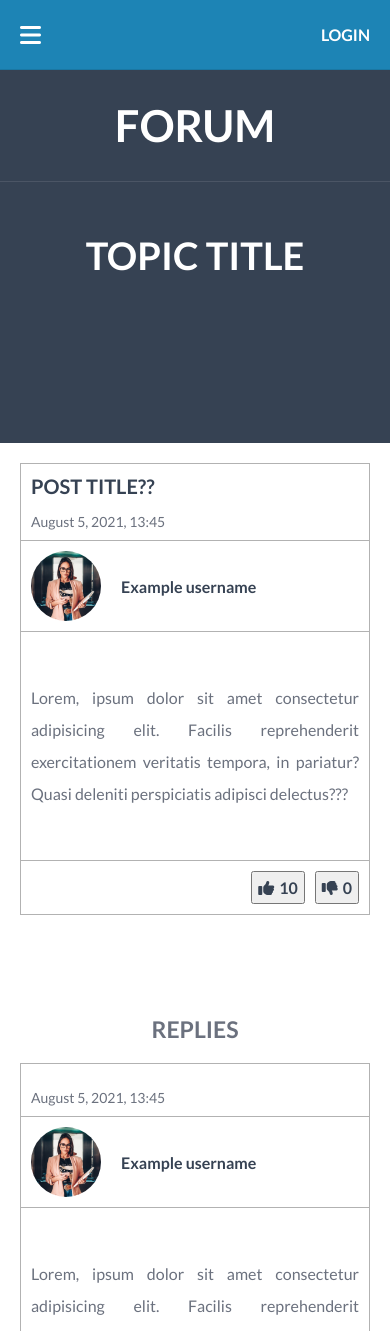
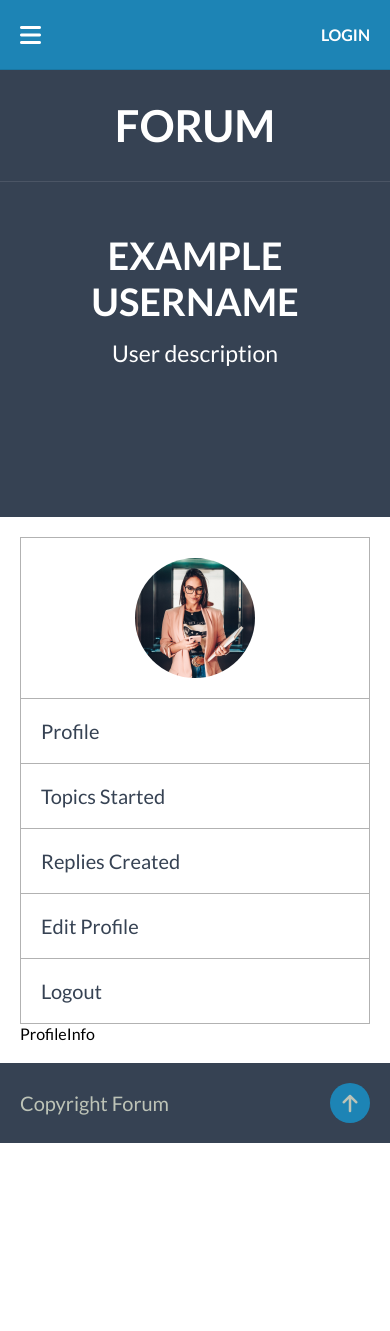
Before and after one commit to Belkowski656/Forum, a React (Create React App) app: page / in a window 390 px wide. Shown: the top 1331 px of the page. After the commit the page ends 1143 px from the top, so only its background shows below. Built offline with nearby package versions, Linux system fonts and the light colour scheme.

Commit message:
add SideNav to Profile component with responsivness

```diff
--- a/src/App.js
+++ b/src/App.js
@@ -1,7 +1,8 @@
 // import Home from "./components/Home/Home";
 // import Forums from "./components/Forums/Forums";
 // import Forum from "./components/Forum/Forum";
-import Topic from "./components/Topic/Topic";
+// import Topic from "./components/Topic/Topic";
+import Profile from "./components/Profile/Profile";
 
 import { GlobalStyles } from "./GlobalStyles";
 
@@ -12,7 +13,8 @@ const App = () => {
       {/* <Home /> */}
       {/* <Forums /> */}
       {/* <Forum /> */}
-      <Topic />
+      {/* <Topic /> */}
+      <Profile />
     </>
   );
 };
--- a/src/components/Header/Header.js
+++ b/src/components/Header/Header.js
@@ -23,7 +23,7 @@ const Header = ({ title, text, type }) => {
           <Box>
             <Title>{title}</Title>
             <Text>{text}</Text>
-            {type === "forum" || type === "topic" ? (
+            {type === "forum" || type === "topic" || type === "user" ? (
               <Empty />
             ) : (
               <Search>
--- /dev/null
+++ b/src/components/Profile/Profile.js
@@ -0,0 +1,57 @@
+import Navigation from "../Navigation/Navigation";
+import Header from "../Header/Header";
+import Footer from "../Footer/Footer";
+import ProfileInfo from "../ProfileInfo/ProfileInfo";
+
+import {
+  Wrapper,
+  SideNav,
+  Img,
+  Menu,
+  MenuElement,
+  Link,
+  Content,
+} from "./Profile.style";
+
+import img from "../../resources/images/login.jpg";
+
+const Profile = () => {
+  return (
+    <>
+      <Navigation />
+      <Header
+        type="user"
+        title={"Example username"}
+        text={"User description"}
+      />
+      <Wrapper>
+        <SideNav>
+          <Img img={img} />
+          <Menu>
+            <MenuElement>
+              <Link>Profile</Link>
+            </MenuElement>
+            <MenuElement>
+              <Link>Topics Started</Link>
+            </MenuElement>
+            <MenuElement>
+              <Link>Replies Created</Link>
+            </MenuElement>
+            <MenuElement>
+              <Link>Edit Profile</Link>
+            </MenuElement>
+            <MenuElement>
+              <Link>Logout</Link>
+            </MenuElement>
+          </Menu>
+        </SideNav>
+        <Content>
+          <ProfileInfo />
+        </Content>
+      </Wrapper>
+      <Footer />
+    </>
+  );
+};
+
+export default Profile;
--- /dev/null
+++ b/src/components/Profile/Profile.style.js
@@ -0,0 +1,40 @@
+import styled from "styled-components";
+import { blue, fontStandard, gray } from "../../resources/variables/variables";
+
+export const Wrapper = styled.div`
+  padding: 20px;
+`;
+
+export const SideNav = styled.nav`
+  border: 1px solid rgba(0, 0, 0, 0.3);
+`;
+
+export const Img = styled.div`
+  background-image: url(${({ img }) => img});
+  width: 120px;
+  height: 120px;
+  background-size: cover;
+  margin: 20px auto;
+  border-radius: 50%;
+`;
+
+export const Menu = styled.ul`
+  list-style: none;
+  color: ${gray};
+`;
+
+export const MenuElement = styled.li``;
+
+export const Link = styled.a`
+  display: block;
+  padding: 20px;
+  border-top: 1px solid rgba(0, 0, 0, 0.3);
+  font-size: ${fontStandard};
+  transition: 0.2s;
+
+  :hover {
+    color: ${blue};
+  }
+`;
+
+export const Content = styled.div``;
--- /dev/null
+++ b/src/components/ProfileInfo/ProfileInfo.js
@@ -0,0 +1,9 @@
+const ProfileInfo = () => {
+  return (
+    <>
+      <div>ProfileInfo</div>
+    </>
+  );
+};
+
+export default ProfileInfo;
```
Also changed, not shown: src/components/ProfileInfo/ProfileInfo.style.js (added).
